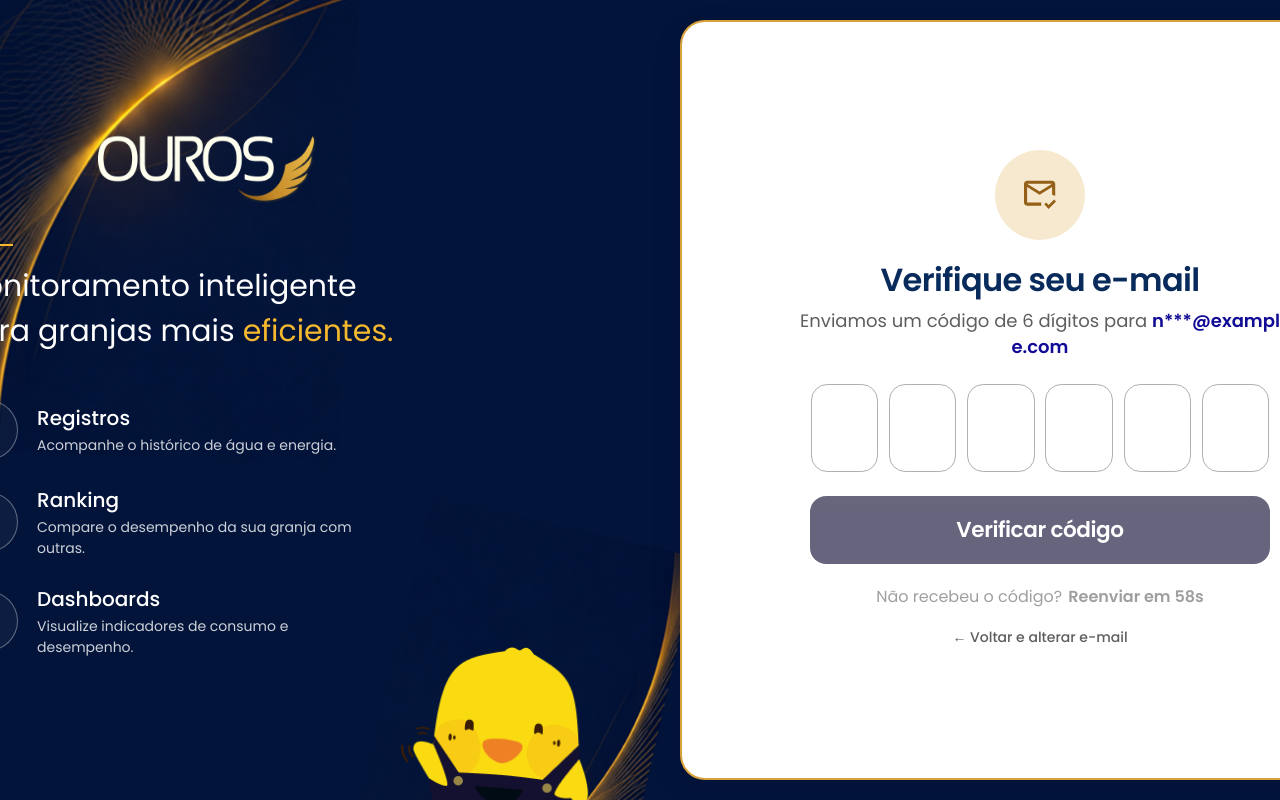
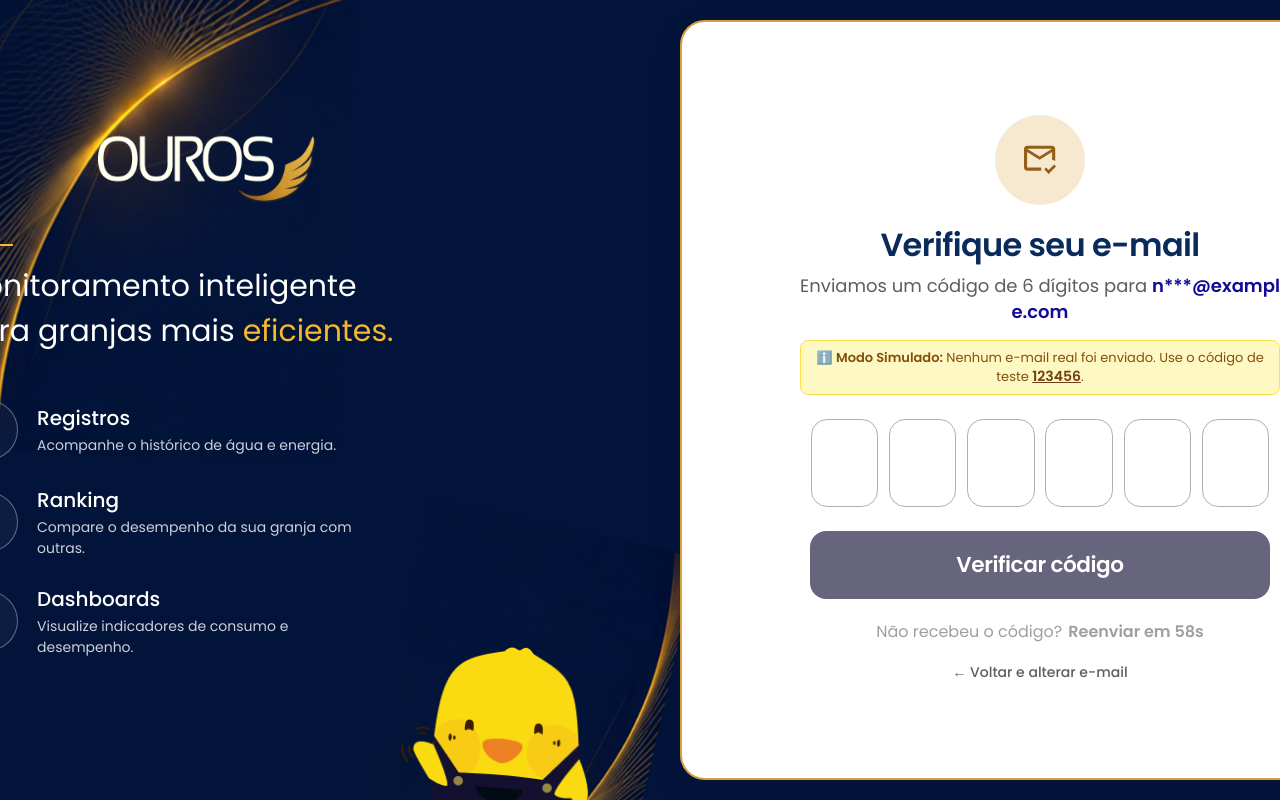
Before and after one commit to Ouros-App/ms-ouros-front-web, a React (Vite) app: page /login in a window 1280 px wide. Both pictures are taken after typing "name@example.com", "Sample123" into the empty fields and a click on the button "Continuar". Built offline with nearby package versions, Linux system fonts and the light colour scheme; no server answers.

Commit message:
feat(auth): adicionar indicativo visual de modo simulado e orientacao de spam

```diff
--- a/src/components/complex/VerificationCard/VerificationCard.css
+++ b/src/components/complex/VerificationCard/VerificationCard.css
@@ -71,6 +71,31 @@
   color: #110b95;
   font-weight: 600;
   word-break: break-all;
+}
+
+.verification-card__mock-badge {
+  margin-top: 14px;
+  padding: 8px 14px;
+  border-radius: 8px;
+  background: #fef9c3;
+  border: 1px solid #fde047;
+  color: #854d0e;
+  font-size: 13px;
+  line-height: 1.4;
+  text-align: center;
+}
+
+.verification-card__mock-code {
+  font-size: 14px;
+  color: #713f12;
+  text-decoration: underline;
+}
+
+.verification-card__spam-hint {
+  margin: 10px 0 0 0;
+  font-size: 13px;
+  color: #71717a;
+  line-height: 1.4;
 }
 
 .verification-card__form {
--- a/src/components/complex/VerificationCard/index.tsx
+++ b/src/components/complex/VerificationCard/index.tsx
@@ -15,6 +15,7 @@ export function VerificationCard({
   onBack,
   expiresIn = 300,
   cooldownSeconds = 60,
+  isMock = false,
 }: VerificationCardProps) {
   const busy = status === 'loading' || status === 'success';
 
@@ -78,6 +79,16 @@ export function VerificationCard({
             {maskedEmail}
           </strong>
         </p>
+
+        {isMock ? (
+          <div className="verification-card__mock-badge" role="status">
+            <span>ℹ️ <strong>Modo Simulado:</strong> Nenhum e-mail real foi enviado. Use o código de teste <strong className="verification-card__mock-code">123456</strong>.</span>
+          </div>
+        ) : (
+          <p className="verification-card__spam-hint">
+            Não encontrou? Verifique a pasta de <strong>Spam</strong> ou <strong>Lixo Eletrônico</strong>.
+          </p>
+        )}
       </header>
 
       <form
--- a/src/hooks/useLogin.ts
+++ b/src/hooks/useLogin.ts
@@ -46,12 +46,15 @@ export function useLogin() {
 
       try {
         const response = await iniciarLogin(values, controller.signal);
+        const isMock = response.challenge_id.startsWith('mock-challenge-');
+
         setPendingChallenge({
           email: values.email,
           password: values.password,
           challengeId: response.challenge_id,
           maskedEmail: response.masked_email,
           expiresIn: response.expires_in,
+          isMock,
         });
         setStep('verification');
         setStatus('idle');
@@ -146,6 +149,8 @@ export function useLogin() {
         controller.signal,
       );
 
+      const isMock = response.challenge_id.startsWith('mock-challenge-');
+
       setPendingChallenge((prev) =>
         prev
           ? {
@@ -153,6 +158,7 @@ export function useLogin() {
               challengeId: response.challenge_id,
               expiresIn: response.expires_in,
               maskedEmail: response.masked_email,
+              isMock,
             }
           : null,
       );
--- a/src/pages/Login/index.tsx
+++ b/src/pages/Login/index.tsx
@@ -87,6 +87,7 @@ export default function LoginPage() {
             onResend={resendOtp}
             onBack={backToCredentials}
             expiresIn={pendingChallenge.expiresIn}
+            isMock={pendingChallenge.isMock}
           />
         )}
       </div>
--- a/src/services/authService.ts
+++ b/src/services/authService.ts
@@ -177,20 +177,21 @@ export async function iniciarLogin(
 
       const errorData = (await res.json().catch(() => null)) as { detail?: string; offline?: boolean } | null;
 
-      // Se o ms-auth-service não estiver rodando no endereço alvo em ambiente de desenvolvimento
+      // Se o backend estiver offline ou o proxy retornar 502/offline em ambiente de desenvolvimento
       if (
-        (res.status === 502 || res.status === 503 || res.status === 504 || errorData?.offline) &&
+        (res.status === 502 || errorData?.offline) &&
         (import.meta.env.DEV || import.meta.env.MODE === 'development')
       ) {
         console.warn(
-          '[Auth] ms-auth-service não encontrado localmente (ECONNREFUSED). Utilizando simulação de autenticação (código OTP de teste: 123456).',
+          '[Auth] Backend offline. Utilizando simulação de autenticação (código OTP de teste: 123456).',
         );
         return executarMockLoginStart(emailLimpo, dados.password, signal);
       }
 
       if (res.status === 503) {
         throw new ServiceError(
-          'Serviço de envio de e-mail ou autenticação temporariamente indisponível.',
+          errorData?.detail ||
+            'Serviço de envio de e-mail temporariamente indisponível no servidor.',
         );
       }
 
@@ -269,7 +270,7 @@ export async function verificarCodigoLogin(
       const errorData = (await res.json().catch(() => null)) as { detail?: string; offline?: boolean } | null;
 
       if (
-        (res.status === 502 || res.status === 503 || res.status === 504 || errorData?.offline) &&
+        (res.status === 502 || errorData?.offline) &&
         (import.meta.env.DEV || import.meta.env.MODE === 'development')
       ) {
         return executarMockVerify(
--- a/src/types/auth.types.ts
+++ b/src/types/auth.types.ts
@@ -46,6 +46,7 @@ export interface PendingChallenge {
   challengeId: string;
   maskedEmail: string;
   expiresIn: number;
+  isMock?: boolean;
 }
 
 export interface VerificationCardProps {
@@ -57,4 +58,5 @@ export interface VerificationCardProps {
   onBack: () => void;
   expiresIn?: number;
   cooldownSeconds?: number;
+  isMock?: boolean;
 }
```
